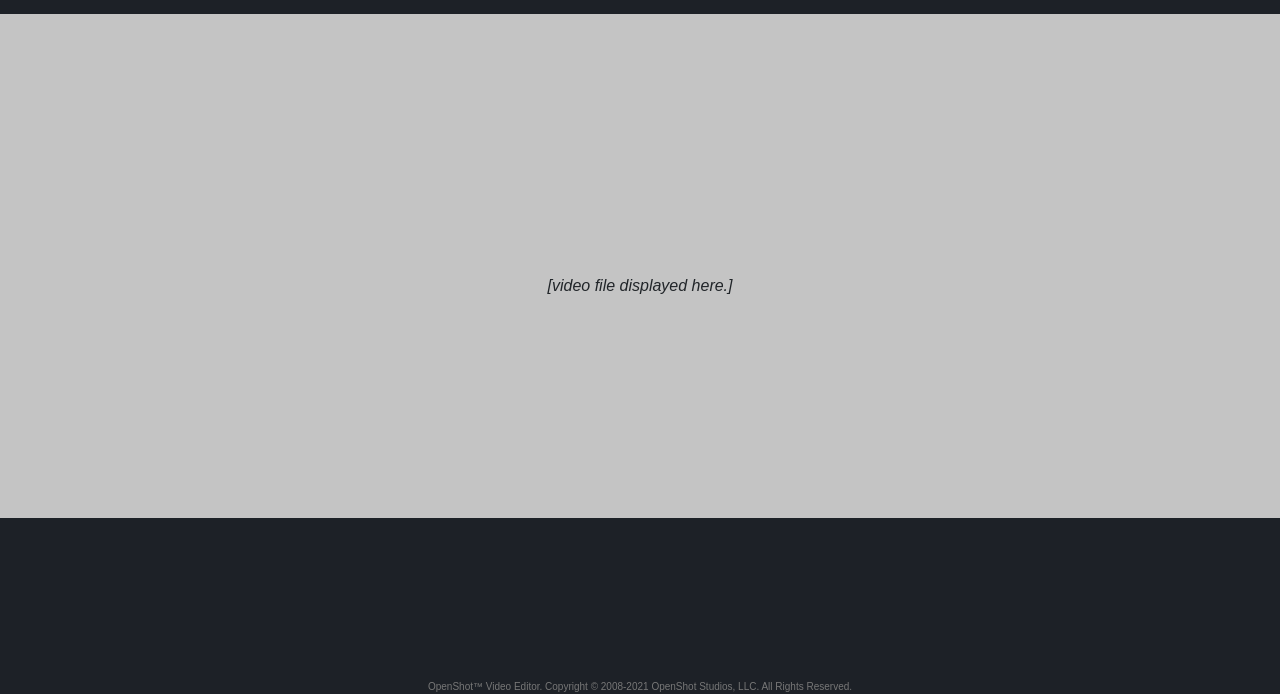
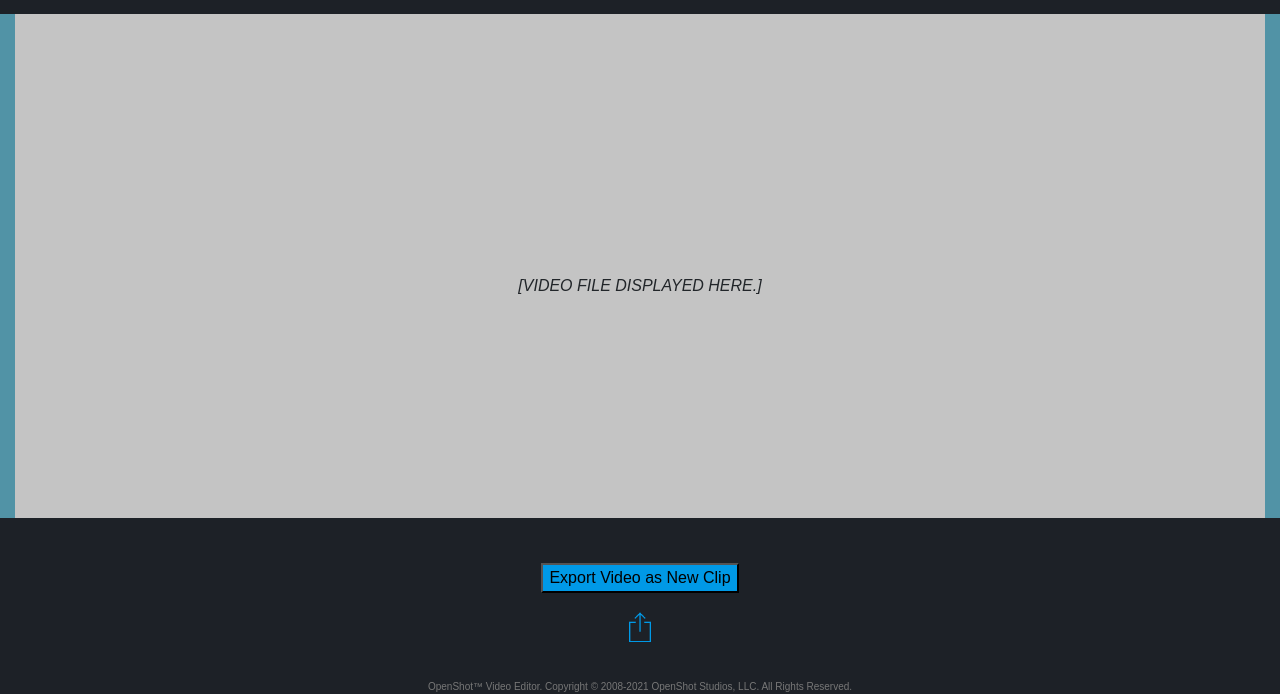
Before and after one commit to smithscarborough/openshot-mockup, a plain HTML site: page index.html in a window 1280 px wide. Shown: the part 106-800 px from the top of the page. Drawn offline with nearby package versions, Linux system fonts and the light colour scheme.

Commit message:
basic html/css styling of mock-up

```diff
--- a/index.html
+++ b/index.html
@@ -15,15 +15,20 @@
         </div>
     </nav>
     <div class="container-fluid video-container text-center align-items-center justify-content-center d-flex">
-        <p class="placeholder-text">[video file displayed here.]</p>
+        <div class="left-trimmer"></div>
+        <p class="placeholder-text">[VIDEO FILE DISPLAYED HERE.]</p>
+        <div class="right-trimmer"></div>
     </div>
-    <div class="control-panel">
+    <div class="control-panel export-video-container">
+        <div class="text-center align-items-center justify-content-center d-flex">
+            <button class="export-video-button">Export Video as New Clip</button>
+        </div>
+        <div class="text-center align-items-center justify-content-center d-flex upload-video-container">
+            <img src="./assets/upload-icon.png" alt="upload icon" width="30px">
+        </div>
         <div class="container-fluid copyright-container">
             <p class="copyright-text text-center align-self-center align-text-center">OpenShot™ Video Editor. Copyright © 2008-2021 OpenShot Studios, LLC. All Rights Reserved.</p>
         </div>
     </div>
-    <div class="upload-icon container">
-        <img src="./assets/upload-icon.png" alt="upload icon">
-    </div>
 </body>
 </html>
--- a/style.css
+++ b/style.css
@@ -10,12 +10,39 @@ body {
     display: flex;
     padding-top: 30px;
     padding-bottom: 30px;
+    padding-left: 20px;
 }
 
 .video-container {
     width: 100%;
     height: 70vh;
     background-color: #C4C4C4;
+    position: static;
+}
+
+.left-trimmer {
+    width: 15px;
+    height: 70%;
+    left: 0;
+    position: fixed;
+    background-color: #5193A6;
+}
+
+.left-chevron {
+    align-items: center;
+    justify-content: center;
+    text-align: center;
+    display: flex;
+    position: relative;
+    padding-top: 35%;
+}
+
+.right-trimmer {
+    width: 15px;
+    height: 70%;
+    right: 0;
+    position: fixed;
+    background-color: #5193A6;
 }
 
 .placeholder-text {
@@ -32,6 +59,20 @@ body {
     width: 100%;
     align-items: center;
     justify-content: center;
+}
+
+.export-video-button {
+    background-color: #0099E6;
+}
+
+.export-video-container {
+    padding-top: 3.5%;
+    display: block;
+}
+
+.upload-video-container {
+    padding-top: 1.5%;
+    display: block;
 }
 
 .copyright-container {
```
